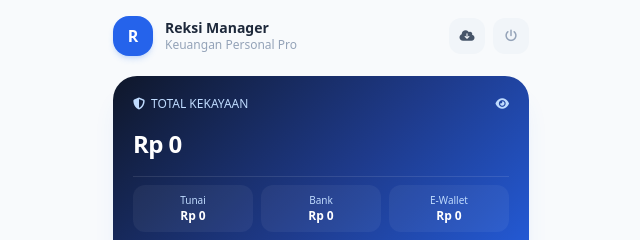
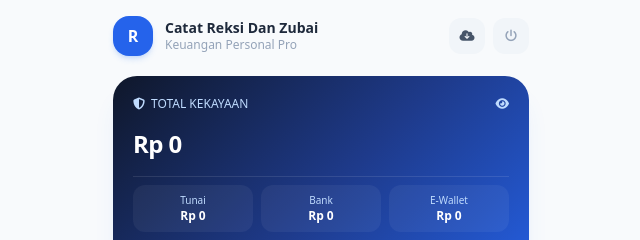
Before and after one commit to mreksi19/Catat-Keuangan, a plain HTML site: page index.html in a window 1280 px wide. Shown: the top 240 px of the page, 319-959 px from the left. Drawn offline with nearby package versions, Linux system fonts and the light colour scheme.

Commit message:
Update index.html

```diff
--- a/index.html
+++ b/index.html
@@ -25,7 +25,7 @@
         R
       </div>
       <div>
-        <h1 class="text-sm font-bold leading-tight">Reksi Manager</h1>
+        <h1 class="text-sm font-bold leading-tight">Catat Reksi Dan Zubai</h1>
         <p class="text-xs text-slate-400">Keuangan Personal Pro</p>
       </div>
     </div>
```
